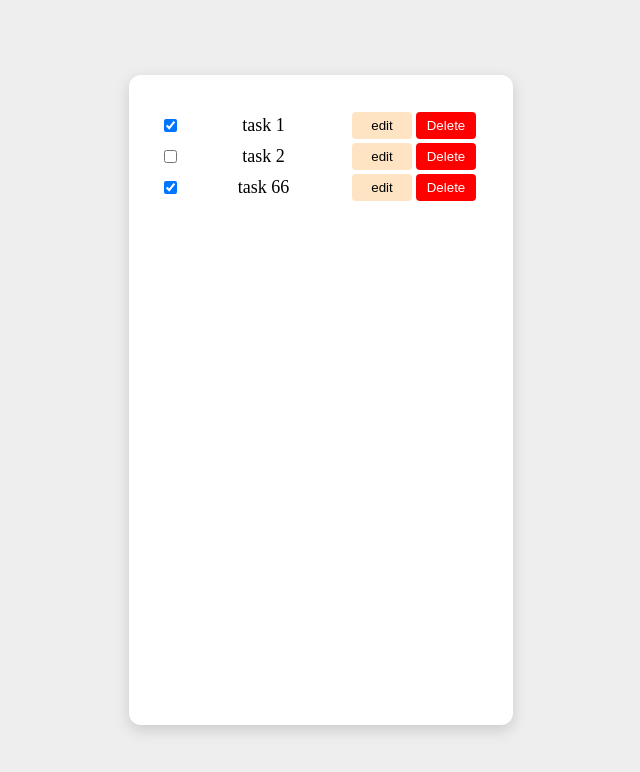
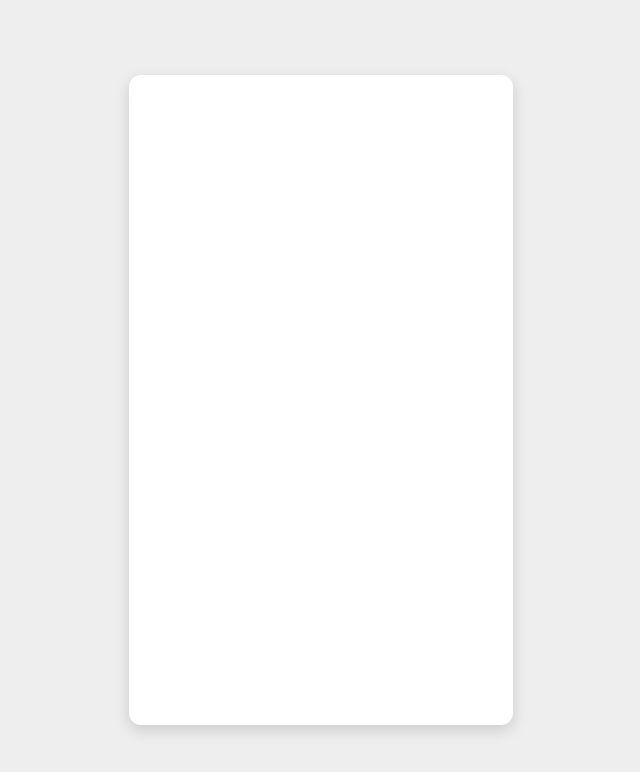
Before and after one commit to AvaniSujith/Todo-Typescript, a Vue app: page / in a window 1280 px wide. Shown: the top 772 px of the page, without its empty margins (319-959 px from the left). Built offline with nearby package versions, Linux system fonts and the light colour scheme; data requests are answered from the project's data file.

Commit message:
refactor: code cleanup

```diff
--- a/src/App.vue
+++ b/src/App.vue
@@ -1,31 +1,8 @@
 <script setup lang="ts">
-import { onMounted } from "vue";
-
-import TaskList from "./components/TaskList.vue";
-
-import { useTaskStore } from "./store/Task";
-import { storeToRefs } from "pinia";
-
-// import type { Task } from './type';
-
-const taskStore = useTaskStore();
-
-const { tasks } = storeToRefs(taskStore);
-
-const handleDelete = (id: number) => {
-  taskStore.deleteTask(id);
-  console.log("task dleted", id);
-};
-
-onMounted(async () => {
-  await taskStore.getTasks();
-  // console.log("data in page", tasks);
-});
 </script>
 
 <template>
   <div class="outer-container">
-    <task-list :tasks="tasks" @delete-task="handleDelete" />
   </div>
 </template>
 
```
